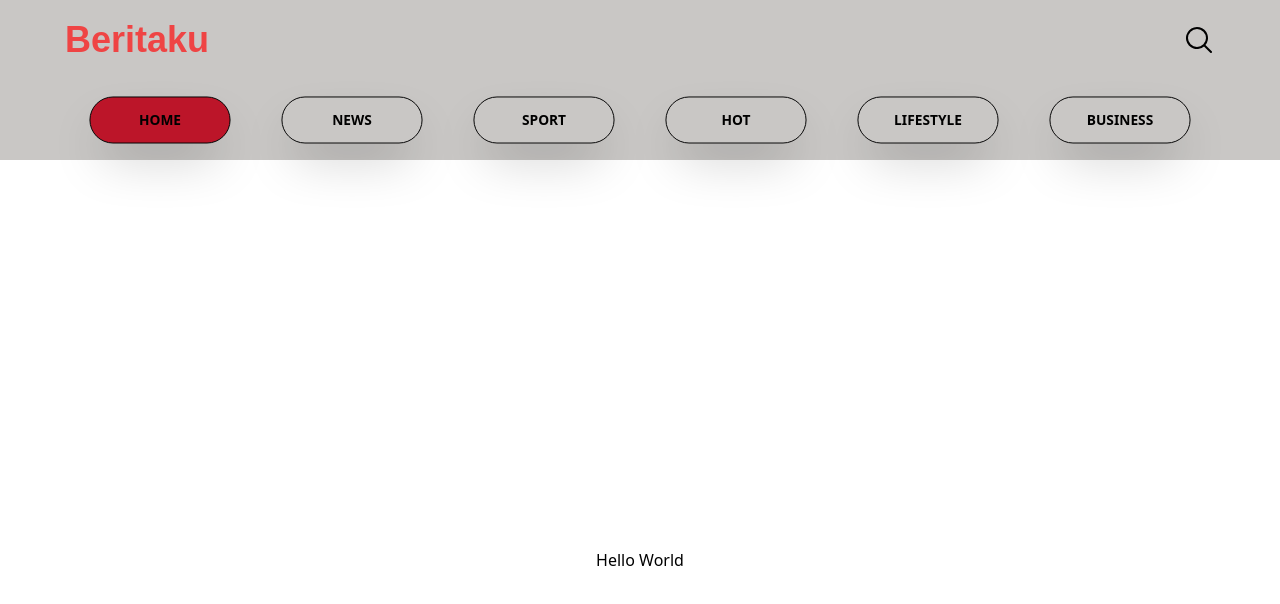
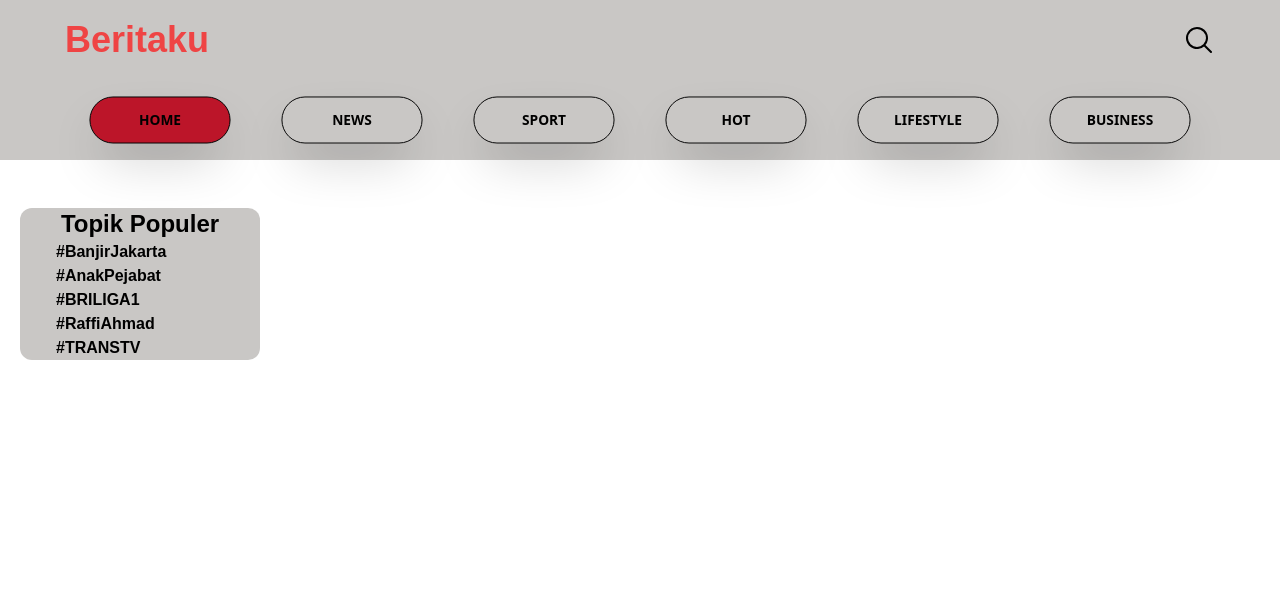
Before and after one commit to hafidnrzs/stki-frontend, a React (Vite) app: page / in a window 1280 px wide. Shown: the top 604 px of the page. Built offline with nearby package versions, Linux system fonts and the light colour scheme.

Commit message:
Updated Home

```diff
--- a/src/components/Navbar.jsx
+++ b/src/components/Navbar.jsx
@@ -74,22 +74,22 @@ const Navbar = () => {
 
         {showDropdown && (
           <div className="mt-4 bg-white rounded-lg shadow-lg">
-            <button className="block w-full text-left px-4 py-2 hover:bg-gray-100">
+            <button className="block w-full text-left px-4 py-2 bg-red-600 hover:bg-[#BC1529]">
               HOME
             </button>
-            <button className="block w-full text-left px-4 py-2 hover:bg-gray-100">
+            <button className="block w-full text-left px-4 py-2 hover:bg-[#BC1529]">
               NEWS
             </button>
-            <button className="block w-full text-left px-4 py-2 hover:bg-gray-100">
+            <button className="block w-full text-left px-4 py-2 hover:bg-[#BC1529]">
               SPORT
             </button>
-            <button className="block w-full text-left px-4 py-2 hover:bg-gray-100">
+            <button className="block w-full text-left px-4 py-2 hover:bg-[#BC1529]">
               HOT
             </button>
-            <button className="block w-full text-left px-4 py-2 hover:bg-gray-100">
+            <button className="block w-full text-left px-4 py-2 hover:bg-[#BC1529]">
               LIFESTYLE
             </button>
-            <button className="block w-full text-left px-4 py-2 hover:bg-gray-100">
+            <button className="block w-full text-left px-4 py-2 hover:bg-[#BC1529]">
               BUSINESS
             </button>
           </div>
--- a/src/pages/Home.jsx
+++ b/src/pages/Home.jsx
@@ -1,13 +1,20 @@
-
-
 const Home = () => {
   return (
-   <>
-   <div className="w-full h-screen flex justify-center items-center">
-    <h1>Hello World</h1>
-   </div>
-   </>
-  )
-}
+    <>
+      <div className="topik-populer w-40 bg-[#C9C7C5] rounded-xl mt-7 ml-2 font-mulish lg:w-60 lg:mt-10 lg:ml-5">
+        <div className="text-xl font-bold text-center lg:text-2xl lg:mt-12 lg:w-60">
+          Topik Populer
+        </div>
+        <div className="font-bold ml-5 lg:ml-9">
+          <p>#BanjirJakarta</p>
+          <p>#AnakPejabat</p>
+          <p>#BRILIGA1</p>
+          <p>#RaffiAhmad</p>
+          <p>#TRANSTV</p>
+        </div>
+      </div>
+    </>
+  );
+};
 
-export default Home
+export default Home;
```
